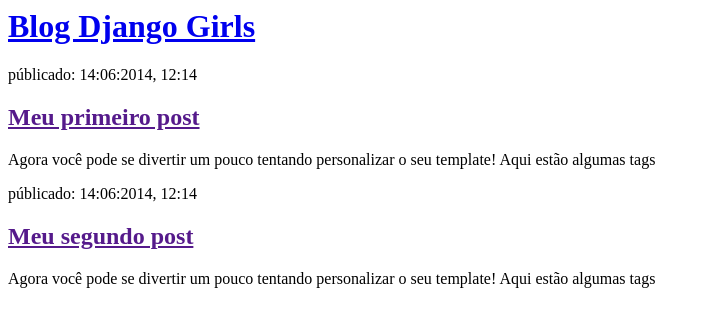
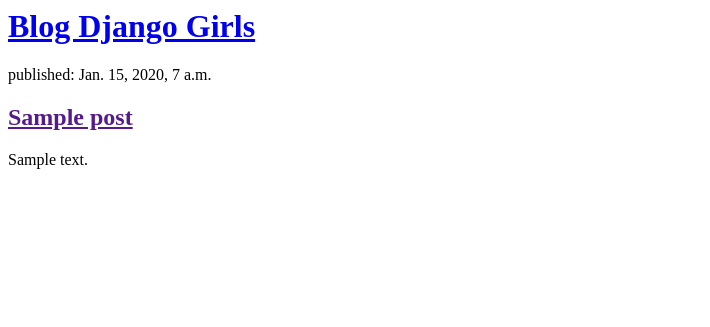
Before and after one commit to DanielBelorini/My-first-blog, a Django app: page / in a window 1280 px wide. Shown: the top 327 px of the page, without its empty margins (0-710 px from the left). Run offline with Django 3.2, Linux system fonts and the light colour scheme; tables that the repository leaves empty hold one stand-in row (values such as "Sample post").

Commit message:
Modelos modificados para exibir postagens do banco de dados

```diff
--- a/blog/templates/blog/post_list.html
+++ b/blog/templates/blog/post_list.html
@@ -7,16 +7,13 @@
             <h1><a href="/">Blog Django Girls</a></h1>
         </div>
 
-        <div>
-            <p>públicado: 14:06:2014, 12:14</p>
-            <h2><a href="">Meu primeiro post</a></h2>
-            <p>Agora você pode se divertir um pouco tentando personalizar o seu template! Aqui estão algumas tags</p>
-        </div>
+        {% for post in posts %}
+            <div>
+                <p>published: {{ post.published_date }}</p>
+                <h2><a href="">{{ post.title }}</a></h2>
+                <p>{{ post.text|linebreaksbr }}</p>
+            </div>
+        {% endfor %}
 
-        <div>
-            <p>públicado: 14:06:2014, 12:14</p>
-            <h2><a href="">Meu segundo post</a></h2>
-            <p>Agora você pode se divertir um pouco tentando personalizar o seu template! Aqui estão algumas tags</p>
-        </div>
     </body>
 </html>
--- a/blog/views.py
+++ b/blog/views.py
@@ -1,5 +1,10 @@
 from django.shortcuts import render
+from django.utils import timezone
+
+from .models import Post
 
 
 def post_list(request):
-    return render(request, 'blog/post_list.html', {})
+    posts = Post.objects.filter(published_date__lte=timezone.now()).order_by(
+        'published_date')
+    return render(request, 'blog/post_list.html', {'posts': posts})
```
